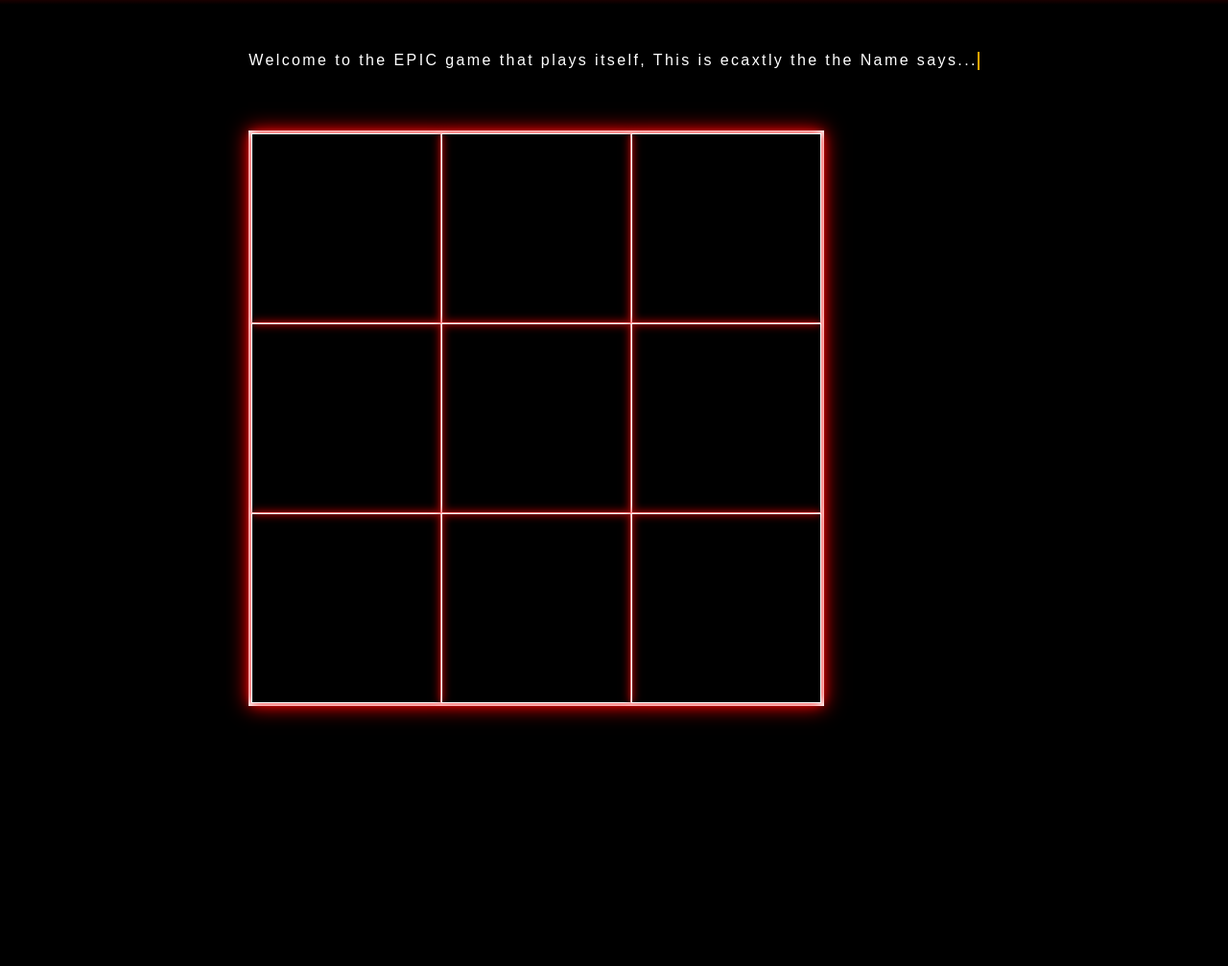
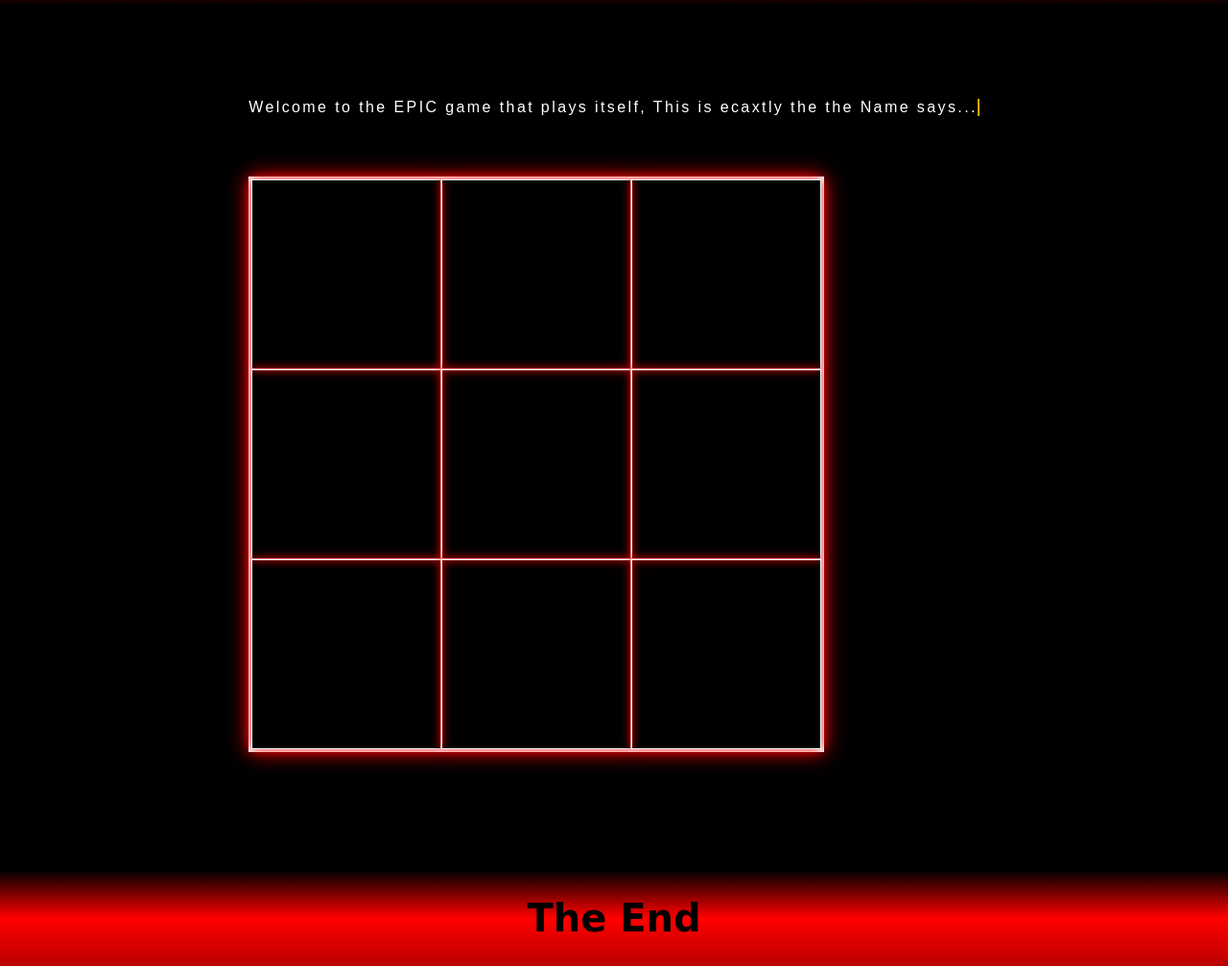
Before and after one commit to PhilippRosie/animation-assignment, a plain HTML site: page index.html in a window 1280 px wide. Shown: the part 95-1102 px from the top of the page at 96% size. Before the commit the page ends 900 px from the top, so only its background shows below. Drawn offline with nearby package versions, Linux system fonts and the light colour scheme; a web font is replaced by a local one.

Commit message:
added a footer and made some small changed to margins

```diff
--- a/index.html
+++ b/index.html
@@ -25,6 +25,8 @@
     <header>
         <h1>The Game</h1>
     </header>
+
+    <div class="background"></div>
 
     <main class="main-container">
         <section>
@@ -114,5 +116,9 @@
             </div>
         </section>
     </main>
+
+    <footer>
+        <h1>The End</h1>
+    </footer>
 </body>
 </html>
--- a/styles/styles.css
+++ b/styles/styles.css
@@ -17,6 +17,7 @@ header {
     display: flex;
     justify-content: center;
     align-items: center;
+    margin-bottom: 3%;
 }
 
 h1 {
@@ -87,7 +88,6 @@ h1 {
     align-items: center;
     flex-wrap: wrap;
     box-shadow: 0px 0px 20px #ff0000;
-    margin-bottom: 20px;
     position: relative;
 }
 
@@ -303,3 +303,13 @@ h1 {
     transform: rotate(90deg);
     text-shadow: 0px 0px 5px black;
 }
+
+footer {
+    width: 100%;
+    height: 100px;
+    background-image: linear-gradient(#00000000, #ff0000, #b90000);
+    display: flex;
+    justify-content: center;
+    align-items: center;
+    margin-top: 5%;
+}
```
Also changed, not shown: image/Vendetta.jpeg (added).
